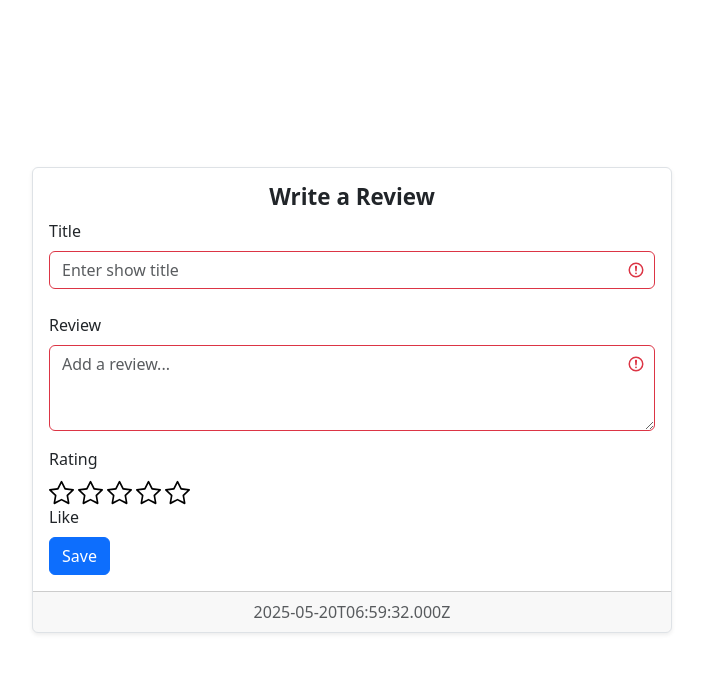
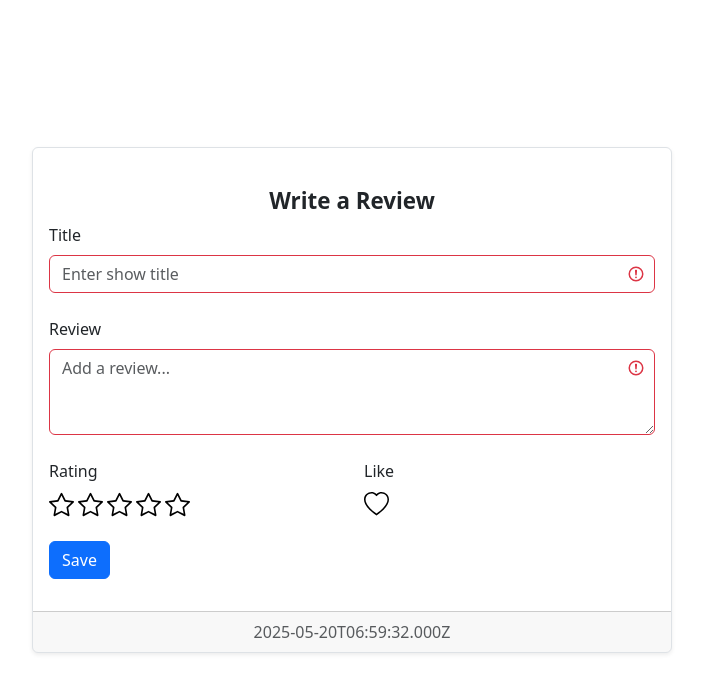
Before and after one commit to myavonbehren/Watch-Rate, a React (Vite) app in the folder frontend/: page / in a window 1280 px wide. Shown: the top 692 px of the page, without its empty margins (288-991 px from the left). Built offline with nearby package versions, Linux system fonts and the light colour scheme.

Commit message:
Add like button, update UI

```diff
--- a/frontend/src/components/AddReview.tsx
+++ b/frontend/src/components/AddReview.tsx
@@ -1,10 +1,9 @@
-import { Form, Button, Card, FormGroup, CardTitle } from 'react-bootstrap';
+import { Form, Button, Card, FormGroup, CardTitle, Row, Col} from 'react-bootstrap';
 import  { type Review } from '../types/Review';
 import StarRating from './StarRating';
 import React from 'react';
 import { useState } from 'react';
-import { Heart, HeartFill } from "react-bootstrap-icons";
-
+import LikeButton from './LikeButton';
 
 interface AddReviewProps {
     addReview: (review: Review) => void;
@@ -14,7 +13,11 @@ const AddReview: React.FC<AddReviewProps> = ({addReview}) => {
     const [title, setTitle] = React.useState('');
     const [content, setContent] = useState("");
     const [rating, setRating] = useState<number>(0);
-    const [liked, setLiked] = useState("");
+    const [liked, setLiked] = useState<boolean>(false);
+
+    const handleLikeToggle = () => {
+        setLiked(!liked);
+    }
 
     const handleSubmit = (event: React.FormEvent<HTMLFormElement>) => {
         event.preventDefault();
@@ -24,7 +27,7 @@ const AddReview: React.FC<AddReviewProps> = ({addReview}) => {
             title,
             content,
             rating,
-            liked: liked === 'false',
+            liked,
             createdAt: new Date().toISOString(),
             updatedAt: new Date().toISOString(),
         };
@@ -33,7 +36,7 @@ const AddReview: React.FC<AddReviewProps> = ({addReview}) => {
         setTitle('');
         setContent('');
         setRating(0);
-        setLiked('');
+        setLiked(false);
 
     };
 
@@ -42,7 +45,7 @@ const AddReview: React.FC<AddReviewProps> = ({addReview}) => {
      <Card className="p-0 shadow-sm border" style={{  width: '40rem'  }}>
 
         <Card.Body>
-            <CardTitle style={{fontWeight: "bold", fontSize: "1.4em"}}>Write a Review</CardTitle>
+            <CardTitle className="mt-4" style={{fontWeight: "bold", fontSize: "1.4em"}}>Write a Review</CardTitle>
 
         <Form onSubmit={handleSubmit} className="text-start">
             <Form.Group className="mb-4" controlId="formTitle">
@@ -56,7 +59,7 @@ const AddReview: React.FC<AddReviewProps> = ({addReview}) => {
                     required/>
             </Form.Group>
 
-            <Form.Group className="mb-3" controlId="formContent">
+            <Form.Group className="mb-4" controlId="formContent">
                 <Form.Label>Review</Form.Label>
                 <Form.Control
                 as="textarea"
@@ -68,16 +71,24 @@ const AddReview: React.FC<AddReviewProps> = ({addReview}) => {
                 required/>
             </Form.Group>
 
-            <FormGroup>
-                <Form.Label>Rating</Form.Label>
+            <FormGroup className='mb-4'>
+                <Row>
+                    <Col>
+                    <Form.Label>Rating</Form.Label>
                 <StarRating rating={rating}
                 onRatingChange={setRating}>
                 </StarRating>
-                <Form.Label>Like</Form.Label>
-
+                    </Col>
+                    <Col>
+                    <Form.Label>Like</Form.Label>
+                <LikeButton isLiked={liked}
+                onToggle={handleLikeToggle}>
+                </LikeButton>
+                    </Col>
+                </Row>
             </FormGroup>
 
-            <Button variant='primary' type='submit'>
+            <Button className="mb-3 " variant='primary' type='submit'>
                 Save
             </Button>
         </Form>
--- a/frontend/src/components/LikeButton.tsx
+++ b/frontend/src/components/LikeButton.tsx
@@ -8,7 +8,17 @@ interface LikeButtonProps {
 
 const LikeButton: React.FC<LikeButtonProps> = ({isLiked, onToggle}) => {
     return (
-
+    <div className="d-flex">
+    <span
+      style={{ cursor: 'pointer' }}
+      onClick={onToggle}>
+      {isLiked ? (
+        <HeartFill className="text-danger me-1" size={25} />
+        ) : (
+        <Heart className="text-muted me-1" size={25} />
+      )}
+    </span>
+    </div>
     );
 };
 export default LikeButton;
```
